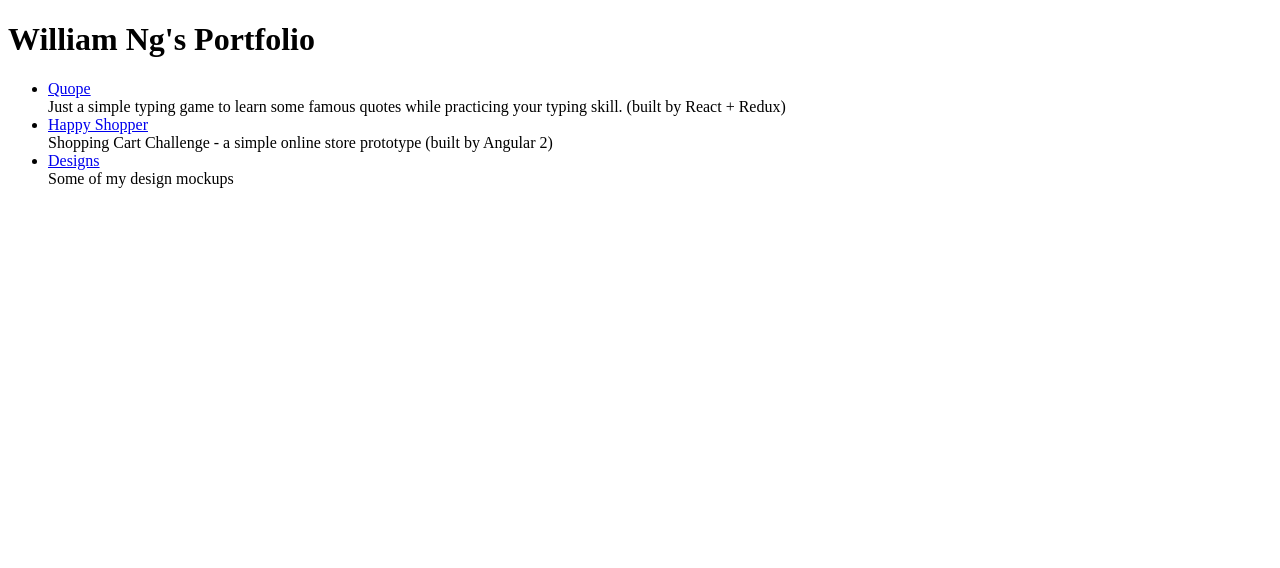
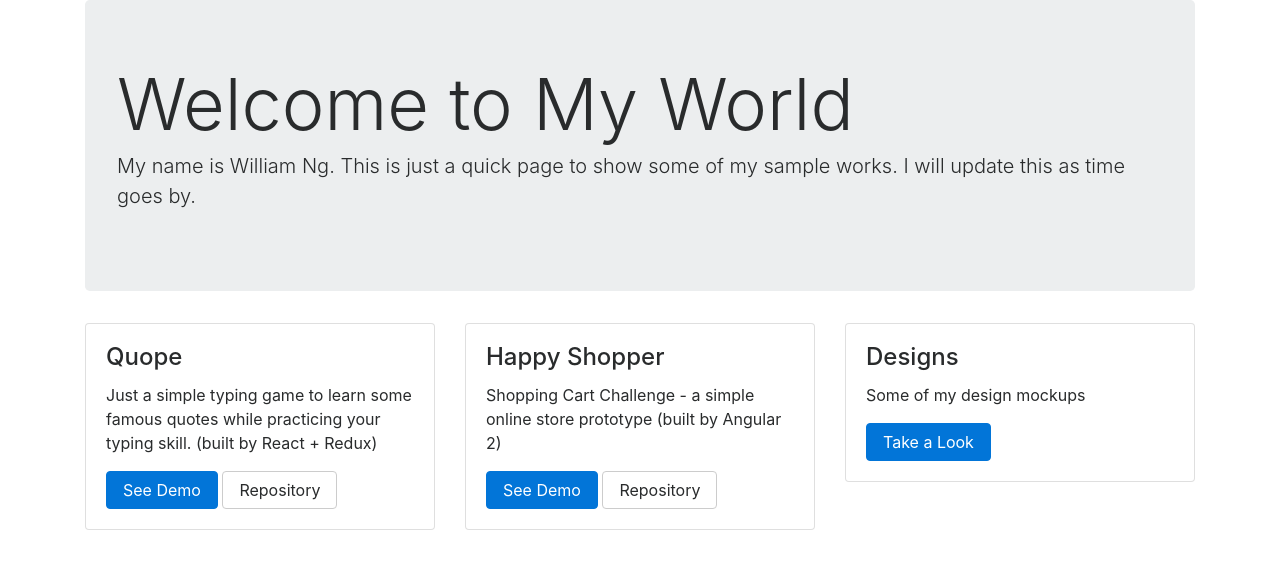
Before and after one commit to william-ng/william-ng.github.io, a plain HTML site: page index.html in a window 1280 px wide. Drawn offline with nearby package versions, Linux system fonts and the light colour scheme.

Commit message:
upate page

```diff
--- a/index.html
+++ b/index.html
@@ -3,28 +3,51 @@
 <head>
 	<meta charset="UTF-8">
 	<title>Portfolio</title>
+	<link rel="stylesheet" href="https://maxcdn.bootstrapcdn.com/bootstrap/4.0.0-alpha.6/css/bootstrap.min.css" integrity="sha384-rwoIResjU2yc3z8GV/NPeZWAv56rSmLldC3R/AZzGRnGxQQKnKkoFVhFQhNUwEyJ" crossorigin="anonymous">
+	<style>
+		.card { margin-bottom: 2rem; }
+	</style>
 </head>
 <body>
-	<h1>William Ng's Portfolio</h1>
-	<ul>
-		<li>
-			<a href="quope">Quope</a>
-			<div>
-				Just a simple typing game to learn some famous quotes while practicing your typing skill. (built by React + Redux)
+	<div class="container">
+		<div class="jumbotron">
+		  <h1 class="display-3">Welcome to My World</h1>
+		  <p class="lead">My name is William Ng. This is just a quick page to show some of my sample works. I will update this as time goes by.</p>
+		</div>
+
+		<div class="row">
+			<div class="col">
+				<div class="card">
+				  <div class="card-block">
+				    <h4 class="card-title">Quope</h4>
+				    <p class="card-text">Just a simple typing game to learn some famous quotes while practicing your typing skill. (built by React + Redux)</p>
+				    <a href="https://william-ng.github.io/quope/" class="btn btn-primary">See Demo</a>
+				    <a href="https://github.com/william-ng/quope" class="btn btn-secondary">Repository</a>
+				  </div>
+				</div>
 			</div>
-		</li>
-		<li>
-			<a href="happy-shopper">Happy Shopper</a>
-			<div>
-				Shopping Cart Challenge - a simple online store prototype (built by Angular 2)
+
+			<div class="col">
+				<div class="card">
+				  <div class="card-block">
+				    <h4 class="card-title">Happy Shopper</h4>
+				    <p class="card-text">Shopping Cart Challenge - a simple online store prototype (built by Angular 2)</p>
+				    <a href="https://william-ng.github.io/happy-shopper/products" class="btn btn-primary">See Demo</a>
+				    <a href="https://github.com/william-ng/happy-shopper" class="btn btn-secondary">Repository</a>
+				  </div>
+				</div>
 			</div>
-		</li>
-		<li>
-			<a href="https://github.com/william-ng/designs">Designs</a>
-			<div>
-				Some of my design mockups
+
+			<div class="col">
+				<div class="card">
+				  <div class="card-block">
+				    <h4 class="card-title">Designs</h4>
+				    <p class="card-text">Some of my design mockups</p>
+				    <a href="https://github.com/william-ng/designs" class="btn btn-primary">Take a Look</a>
+				  </div>
+				</div>
 			</div>
-		</li>
-	</ul>
+		</div>
+	</div>
 </body>
 </html>
```
